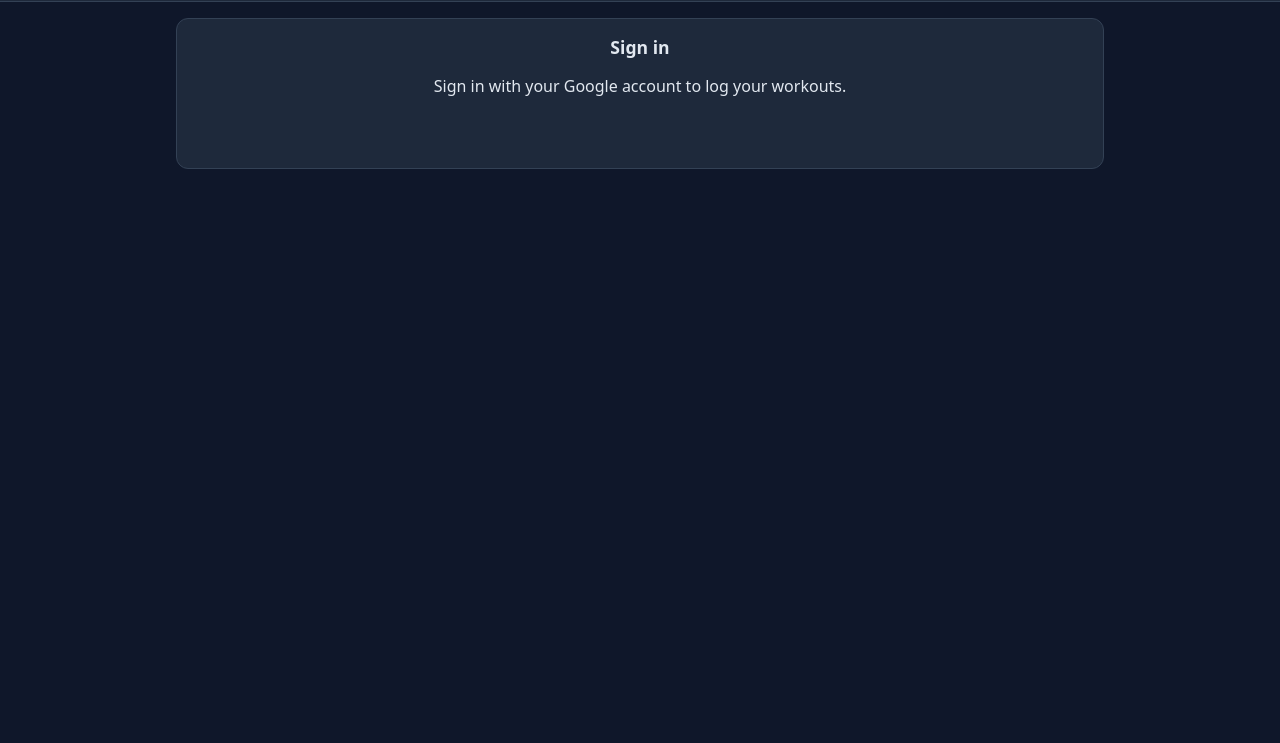
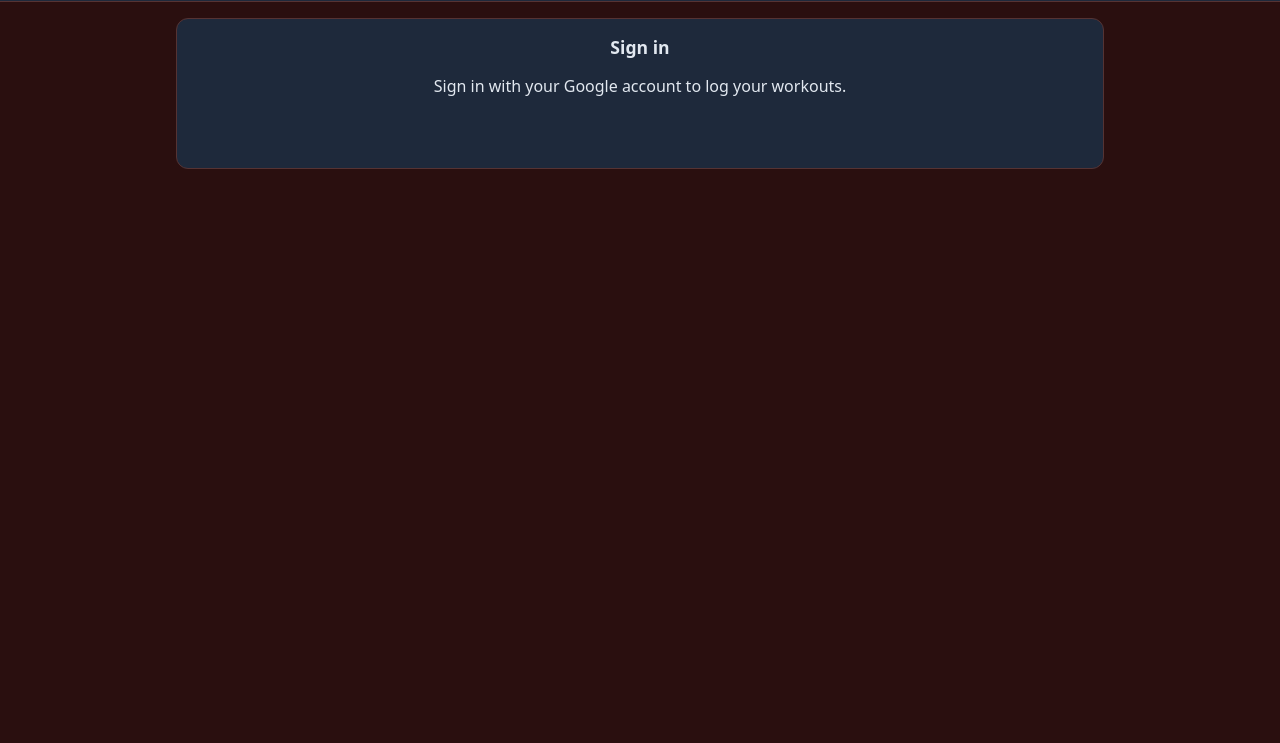
Before and after one commit to Johannes-F-Coetzee/jfc, a plain HTML site: page workouts/index.html in a window 1280 px wide. Shown: the part 57-800 px from the top of the page. Drawn offline with Linux system fonts and the light colour scheme.

Commit message:
Remove unused color variable and update status color to use accent-strong, change to red base theme

```diff
--- a/workouts/styles.css
+++ b/workouts/styles.css
@@ -1,14 +1,13 @@
 :root {
-  --bg: #0f172a;
+  --bg: #2a0f0f;
   --card: #1e293b;
-  --border: #334155;
+  --border: #553333;
   --text: #e2e8f0;
   --muted: #94a3b8;
-  --accent: #38bdf8;
-  --accent-strong: #0ea5e9;
-  --ok: #4ade80;
-  --error: #f87171;
-  --warn-bg: #422006;
+  --accent: #D24542;
+  --accent-strong: #A20001;
+  --error: #a16207;
+  --warn-bg: #585858;
   --warn-border: #a16207;
   color-scheme: dark;
 }
@@ -150,7 +149,7 @@ input[type="range"] { padding: 0; accent-color: var(--accent); }
 .estimate strong { color: var(--text); font-size: 1.1rem; margin-left: 0.25rem; }
 
 .status { min-height: 1.2em; margin: 0.75rem 0 0; }
-.status.ok { color: var(--ok); }
+.status.ok { color: var(--accent-strong); }
 .status.error, .error { color: var(--error); }
 
 .queue { display: flex; align-items: center; gap: 0.75rem; justify-content: space-between; color: var(--muted); font-size: 0.9rem; }
```
